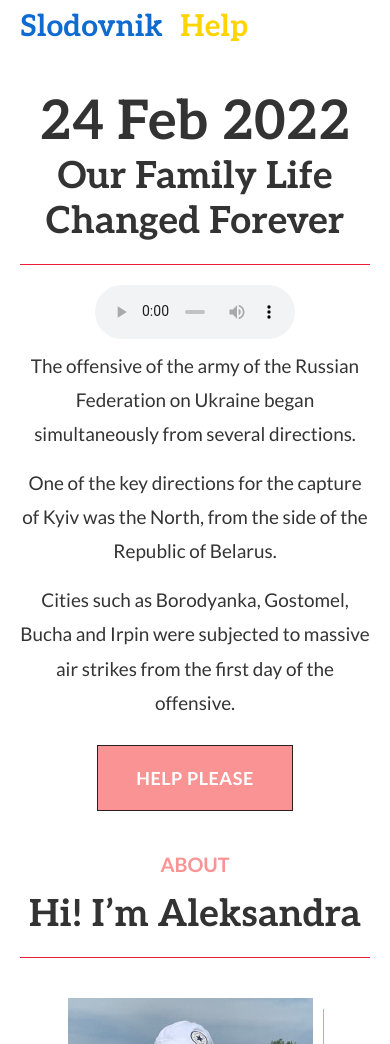
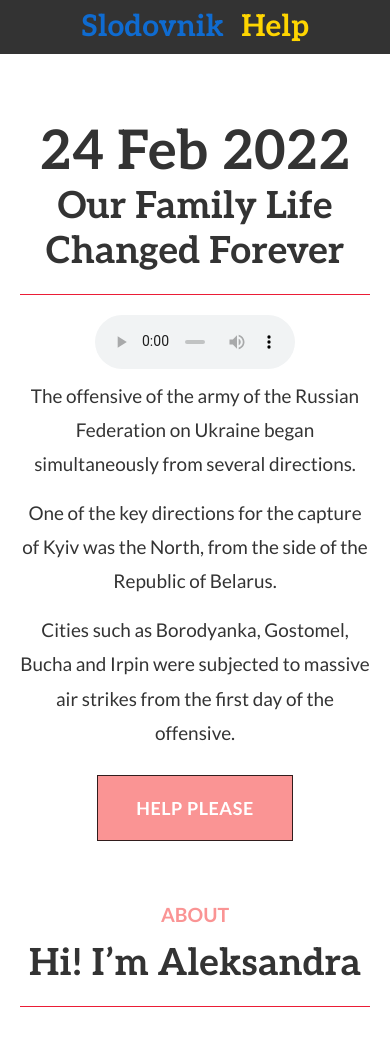
Before and after one commit to vsenikiperebral/slod-help-mob, a plain HTML site: page index.html in a window 390 px wide. Shown: the top 1044 px of the page. Drawn offline with nearby package versions, Linux system fonts and the light colour scheme.

Commit message:
20.12 / 19.50

```diff
--- a/sass/_about.scss
+++ b/sass/_about.scss
@@ -15,7 +15,7 @@ span {
 
   @media screen and (min-width: 320px) and (max-width: 767px)
     {
-      font-size: calc(18px + (30 - 18) * ((100vw - 320px) / (767 - 320)));
+      font-size: calc(18px + (28 - 18) * ((100vw - 320px) / (767 - 320)));
     }
 
 }
--- a/sass/_btn.scss
+++ b/sass/_btn.scss
@@ -26,6 +26,7 @@
     &.primary.first {
         margin-left: auto;
         margin-top: 10px;
+        margin-bottom: 20px;
     align-self: flex-start;
     }
     &.secondary {
--- a/sass/_header.scss
+++ b/sass/_header.scss
@@ -1,3 +1,8 @@
+.header {
+  background-color: $ptxc;
+  text-align: center;
+}
+
 .logo-blue {
   color: #0f6bd0;
   font-family: Aleo, serif;
--- a/sass/_hs.scss
+++ b/sass/_hs.scss
@@ -12,6 +12,7 @@ h7 {
 h1 {
   font-size: 85px;
   font-weight: 700;
+  margin-top: 30px;
 }
 
 h2 {
```
Also changed, not shown: css/main.css, css/main.min.css, 2 other files.
